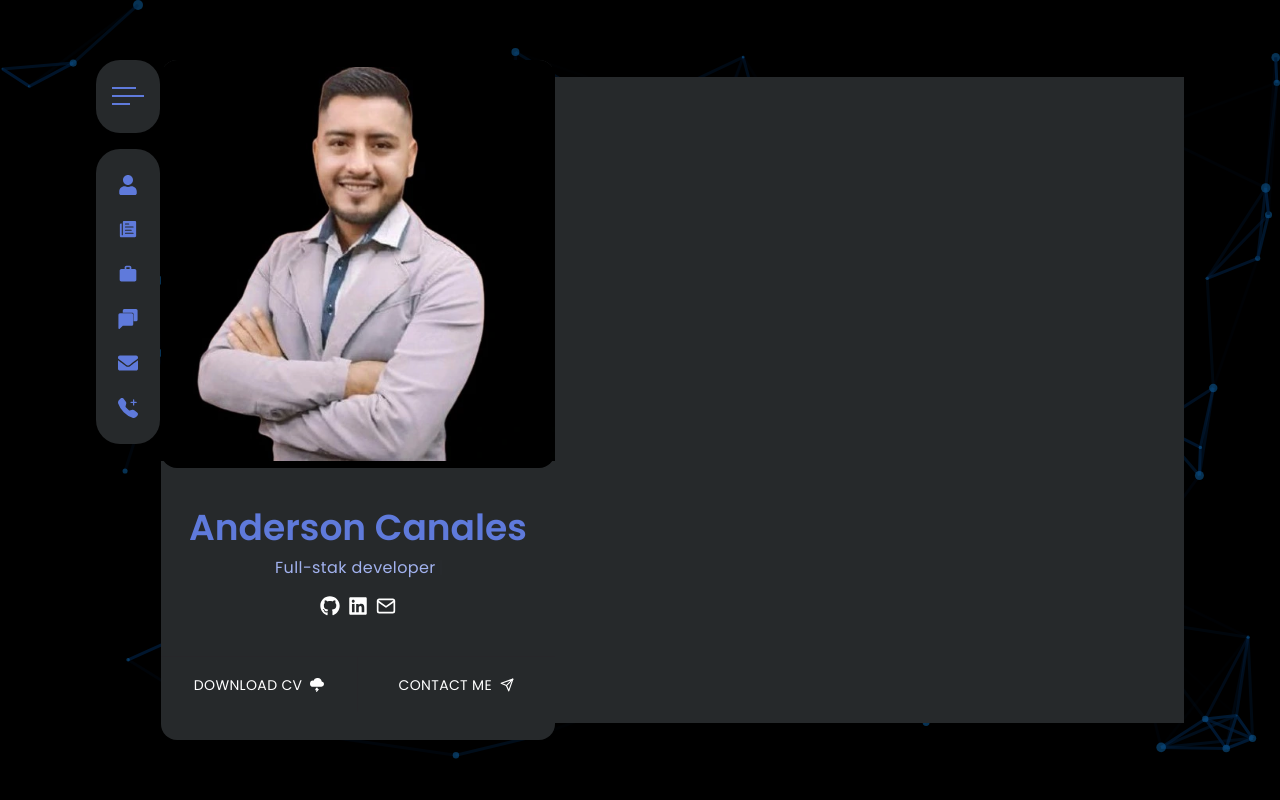
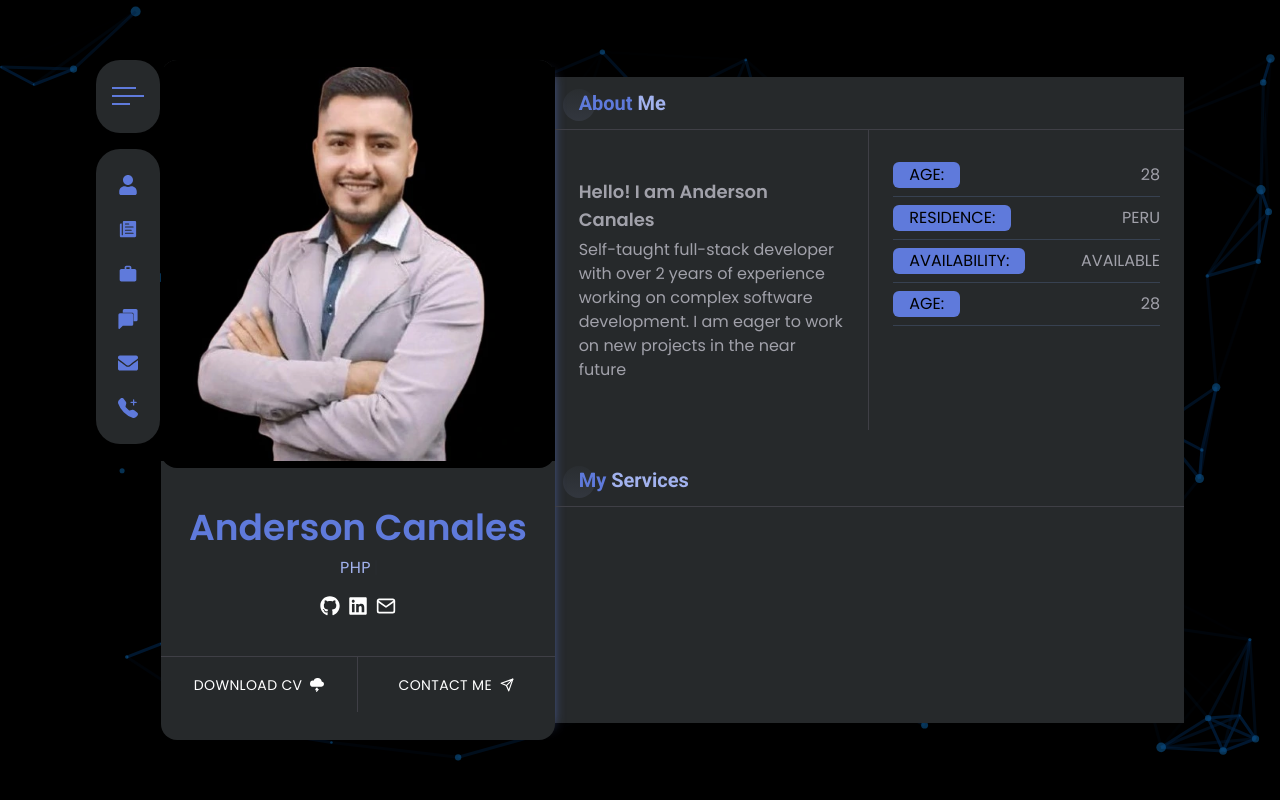
Before and after one commit to anderCM/Portfolio, a React (Vite) app: page / in a window 1280 px wide. Built offline with nearby package versions, Linux system fonts and the light colour scheme.

Commit message:
About section added

```diff
--- a/index.html
+++ b/index.html
@@ -1,13 +1,16 @@
 <!DOCTYPE html>
 <html lang="en">
+
 <head>
   <meta charset="UTF-8" />
   <link rel="icon" type="image/svg+xml" href="/vite.svg" />
   <meta name="viewport" content="width=device-width, initial-scale=1.0" />
   <title>Vite + React</title>
 </head>
+
 <body>
   <div id="root"></div>
   <script type="module" src="/src/main.jsx"></script>
 </body>
+
 </html>
--- a/src/Home.jsx
+++ b/src/Home.jsx
@@ -5,7 +5,8 @@ import { MdWork, MdOutlineClose } from 'react-icons/md'
 import { SiGooglechat } from 'react-icons/si'
 import { BsTelephonePlusFill } from 'react-icons/bs'
 
-import LeftBar from './components/home/LeftBar'
+import LeftBar from './components/home/LeftBar';
+import About from './components/about/About';
 
 const Home = () => {
     return (
@@ -59,7 +60,9 @@ const Home = () => {
             </div>
             <div className="w-full md:w-[94%] h-full bg-transparent flex flex-col md:flex-row items-center">
                 <LeftBar />
-                <div className="w-[95%] h-[95%] -mt-2 md:m-auto md:w-8/12 bg-bodyColor"></div>
+                <div className="w-[95%] h-[95%] -mt-2 md:m-auto md:w-8/12 bg-bodyColor">
+                    <About />
+                </div>
             </div>
         </div>
     )
--- /dev/null
+++ b/src/components/about/About.jsx
@@ -0,0 +1,15 @@
+import React from 'react'
+import Title from '../designs/Title'
+import AboutMe from './AboutMe'
+
+const About = () => {
+  return (
+    <section id="about" className="w-full">
+      <Title title="About" subtitle="Me" />
+      <AboutMe />
+      <Title title="My" subtitle="Services" />
+    </section>
+  )
+}
+
+export default About
--- /dev/null
+++ b/src/components/about/AboutMe.jsx
@@ -0,0 +1,24 @@
+import React from 'react'
+
+const AboutMe = () => {
+    return (
+        <div className="flex pb-6">
+            <div className="w-1/2 text-zinc-400 p-6 borderRight flex flex-col">
+                <div className="py-6">
+                    <h2 className="font-semibold mb-1 text-lg">Hello! I am Anderson Canales</h2>
+                    <p className="text-base leading-6">Self-taught full-stack developer with over 2 years of experience working on complex software development. I am eager to work on new projects in the near future</p>
+                </div>
+            </div>
+            <div className="w-1/2 p-6">
+                <ul>
+                    <li className="aboutRightLi"><span className="aboutRightLiSpan">AGE:</span>28</li>
+                    <li className="aboutRightLi"><span className="aboutRightLiSpan">RESIDENCE:</span>PERU</li>
+                    <li className="aboutRightLi"><span className="aboutRightLiSpan">AVAILABILITY:</span>AVAILABLE</li>
+                    <li className="aboutRightLi"><span className="aboutRightLiSpan">AGE:</span>28</li>
+                </ul>
+            </div>
+        </div>
+    )
+}
+
+export default AboutMe
--- /dev/null
+++ b/src/components/designs/Title.jsx
@@ -0,0 +1,11 @@
+import React from 'react'
+
+const Title = ({ title, subtitle }) => {
+    return (
+        <h1 className="font-titleFont font-bold text-xl relative z-10 px-6 py-3 text-designColor borderBot group ">
+            <span className="text-textColor">{title}</span> {subtitle} <span className="w-8 h-8 bg-gradient-to-t from-designColor to-gray-600 inline-block rounded-full absolute left-2 top-3 opacity-10 -z-10 tanslate-x-0 group-hover:translate-x-24 transition-transform duration-500"></span>
+        </h1>
+    )
+}
+
+export default Title
--- a/src/components/home/LeftBar.jsx
+++ b/src/components/home/LeftBar.jsx
@@ -7,14 +7,14 @@ import profilePhoto from '../../assets/images/anderson_photo.webp';
 
 const LeftBar = () => {
     const [titles] = useTypewriter({
-        words: ['Full-stak developer'],
+        words: ['Full-stak developer', 'ReactJs', 'PHP', 'Ruby on Rails', 'MySql', 'Postgresql', 'Linux'],
         loop: true,
         typeSpeed: 30,
         deleteSpeed: 20,
         delaySpeed: 2000
     })
     return (
-        <div className="w-full md:w-5/12 h-[50%] md:h-full bg-bodyColor rounded-2xl">
+        <div className="w-full md:w-5/12 h-[50%] md:h-full bg-bodyColor rounded-2xl shadow-textShadow z-10">
             <div className="w-full h-3/5 bg-black rounded-2xl">
                 <img className="w-full h-full object-contain "
                     src={profilePhoto}
--- a/src/index.css
+++ b/src/index.css
@@ -3,24 +3,32 @@
 @tailwind components;
 @tailwind utilities;
 
-@layer components{
-    .borderTop{
-        @apply border-t-[1px] border-t-zinc-800;
+@layer components {
+    .borderTop {
+        @apply border-t-[1px] border-t-zinc-700;
     }
 
-    .borderBot{
-        @apply border-b-[1px] border-b-zinc-800;
+    .borderBot {
+        @apply border-b-[1px] border-b-zinc-700;
     }
 
-    .borderRight{
-        @apply border-r-[1px] border-r-zinc-800;
+    .borderRight {
+        @apply border-r-[1px] border-r-zinc-700;
     }
 
-    .borderLeft{
-        @apply border-l-[1px] border-l-zinc-800;
+    .borderLeft {
+        @apply border-l-[1px] border-l-zinc-700;
     }
 
-    .borderAll{
-        @apply border-[1px] border-zinc-800;
+    .borderAll {
+        @apply border-[1px] border-zinc-700;
+    }
+
+    .aboutRightLi {
+        @apply text-zinc-400 text-base font-normal flex justify-between items-center border-b-[1px] border-gray-700 py-2;
+    }
+
+    .aboutRightLiSpan {
+        @apply bg-textColor text-black px-4 py-[1px] rounded-md;
     }
 }
--- a/tailwind.config.js
+++ b/tailwind.config.js
@@ -29,7 +29,7 @@ export default {
       },
       boxShadow: {
         blueShadow: "0px 0px 188px -14px #0C3C78",
-        textShadow: "11px 0px 13px -15px #000"
+        textShadow: "11px 0px 13px -15px #5F7ADB"
       }
     },
   },
```
Lines whose indentation alone changed are shown as unchanged.
